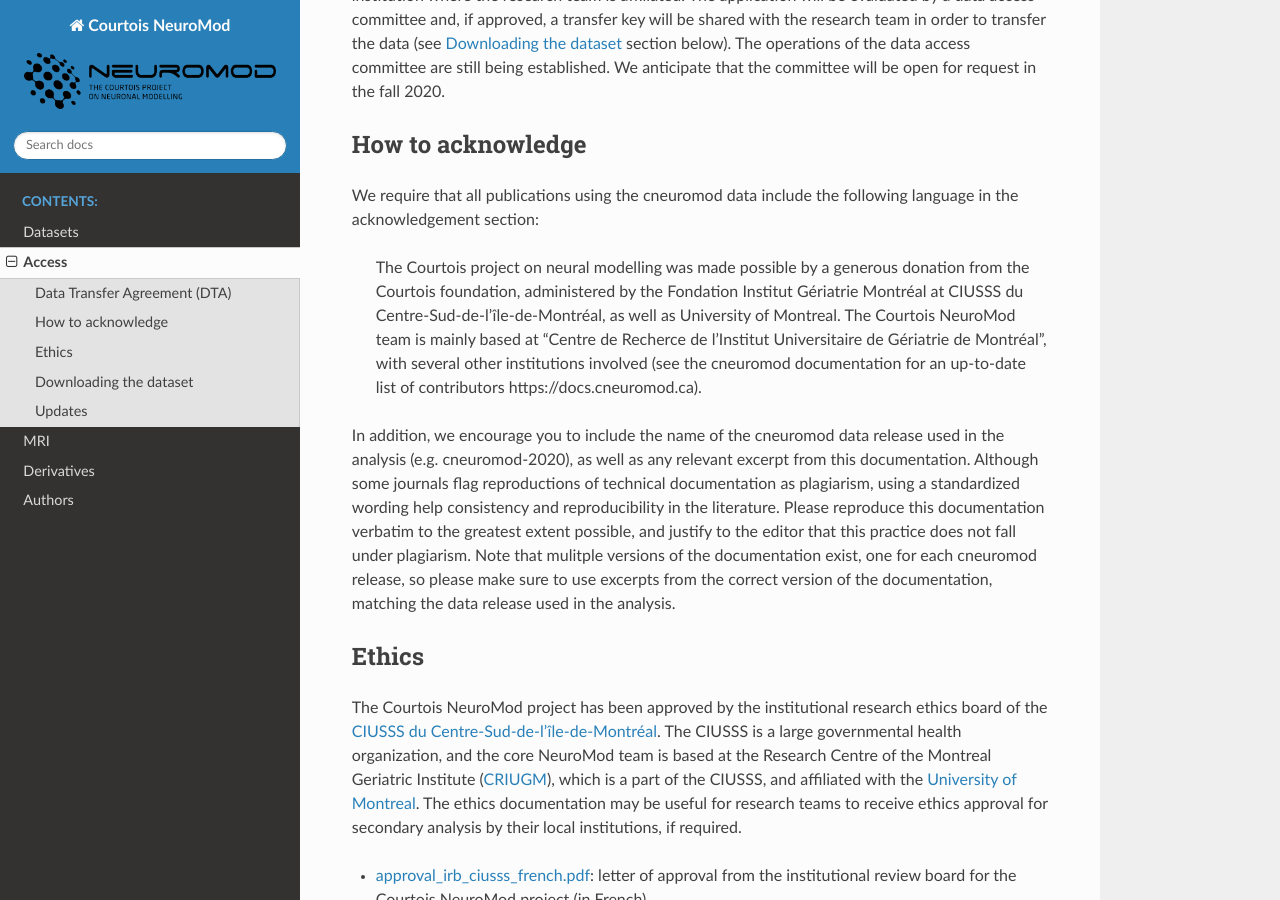
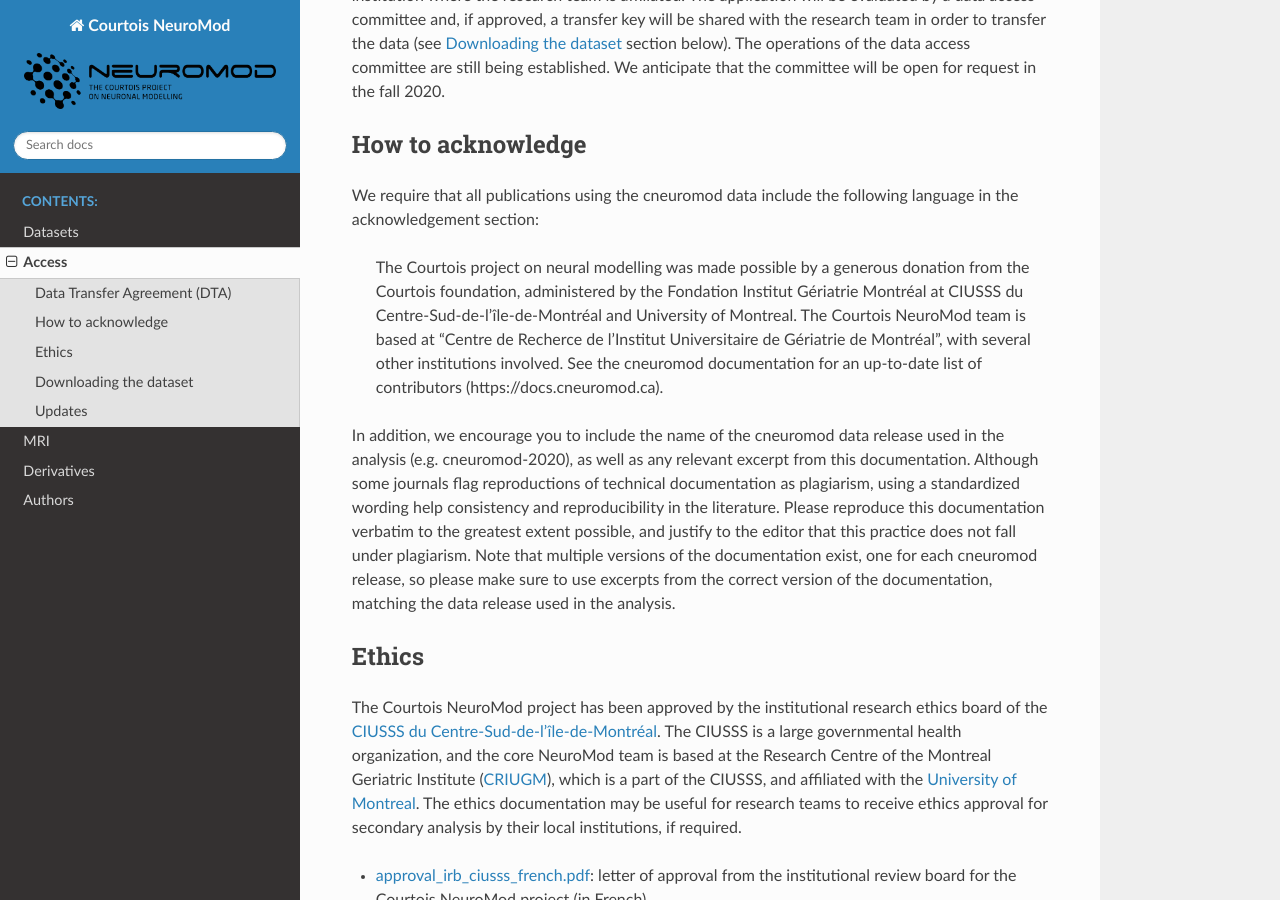
Before and after one commit to courtois-neuromod/cneuromod_docs, a Sphinx documentation site: the page built from source/ACCESS.md, in a window 1280 px wide and 900 px high, scrolled down 304 px. Built offline with Sphinx 7.4.7 and the Read the Docs theme 2.0.0, drawn with Linux system fonts in a browser that asks for light colours.

Commit message:
Update ACCESS.md

```diff
--- a/source/ACCESS.md
+++ b/source/ACCESS.md
@@ -7,9 +7,9 @@
 ## How to acknowledge
 
 We require that all publications using the cneuromod data include the following language in the acknowledgement section:
-> The Courtois project on neural modelling was made possible by a generous donation from the Courtois foundation, administered by the Fondation Institut Gériatrie Montréal at CIUSSS du Centre-Sud-de-l’île-de-Montréal, as well as University of Montreal. The Courtois NeuroMod team is mainly based at "Centre de Recherce de l'Institut Universitaire de Gériatrie de Montréal", with several other institutions involved (see the cneuromod documentation for an up-to-date list of contributors https://docs.cneuromod.ca).
+> The Courtois project on neural modelling was made possible by a generous donation from the Courtois foundation, administered by the Fondation Institut Gériatrie Montréal at CIUSSS du Centre-Sud-de-l’île-de-Montréal and University of Montreal. The Courtois NeuroMod team is based at "Centre de Recherce de l'Institut Universitaire de Gériatrie de Montréal", with several other institutions involved. See the cneuromod documentation for an up-to-date list of contributors (https://docs.cneuromod.ca).
 
-In addition, we encourage you to include the name of the cneuromod data release used in the analysis (e.g. cneuromod-2020), as well as any relevant excerpt from this documentation. Although some journals flag reproductions of technical documentation as plagiarism, using a standardized wording help consistency and reproducibility in the literature. Please reproduce this documentation verbatim to the greatest extent possible, and justify to the editor that this practice does not fall under plagiarism. Note that mulitple versions of the documentation exist, one for each cneuromod release, so please make sure to use excerpts from the correct version of the documentation, matching the data release used in the analysis.
+In addition, we encourage you to include the name of the cneuromod data release used in the analysis (e.g. cneuromod-2020), as well as any relevant excerpt from this documentation. Although some journals flag reproductions of technical documentation as plagiarism, using a standardized wording help consistency and reproducibility in the literature. Please reproduce this documentation verbatim to the greatest extent possible, and justify to the editor that this practice does not fall under plagiarism. Note that multiple versions of the documentation exist, one for each cneuromod release, so please make sure to use excerpts from the correct version of the documentation, matching the data release used in the analysis.
 
 ## Ethics
 
```
